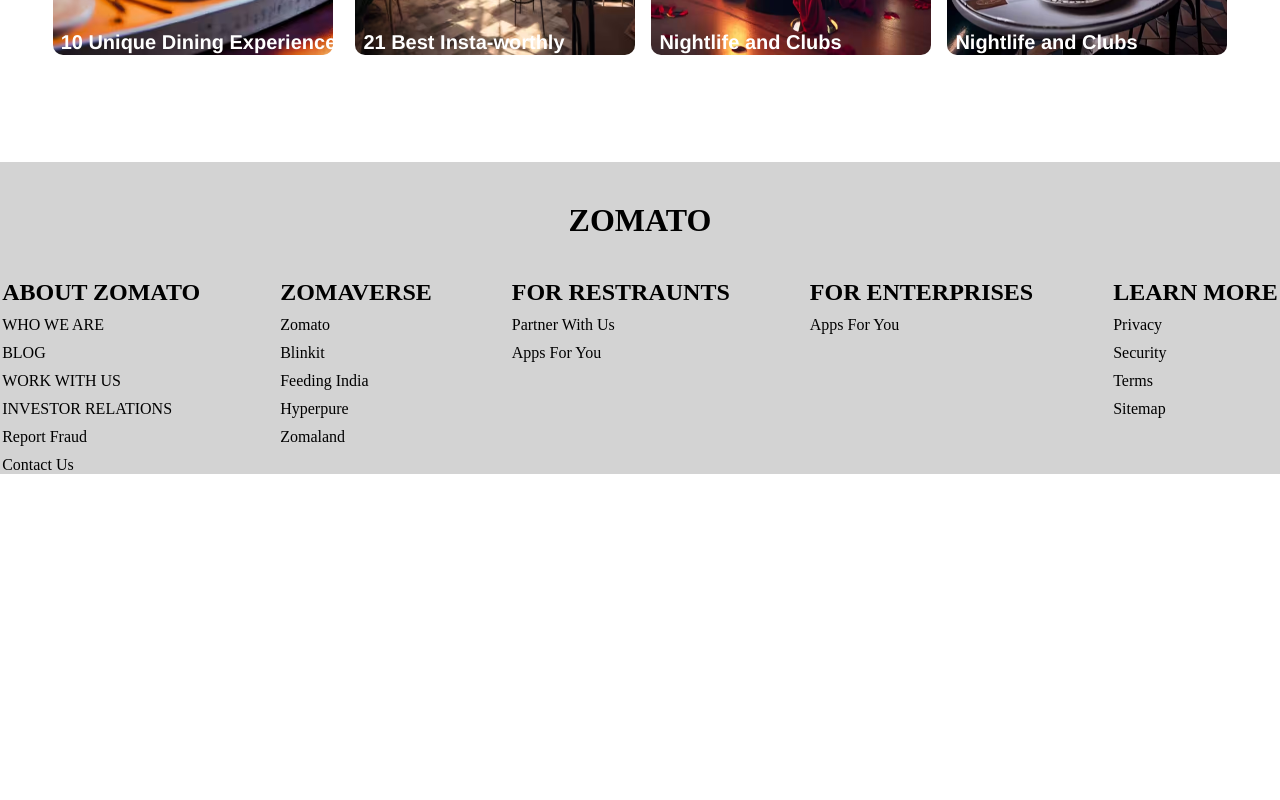
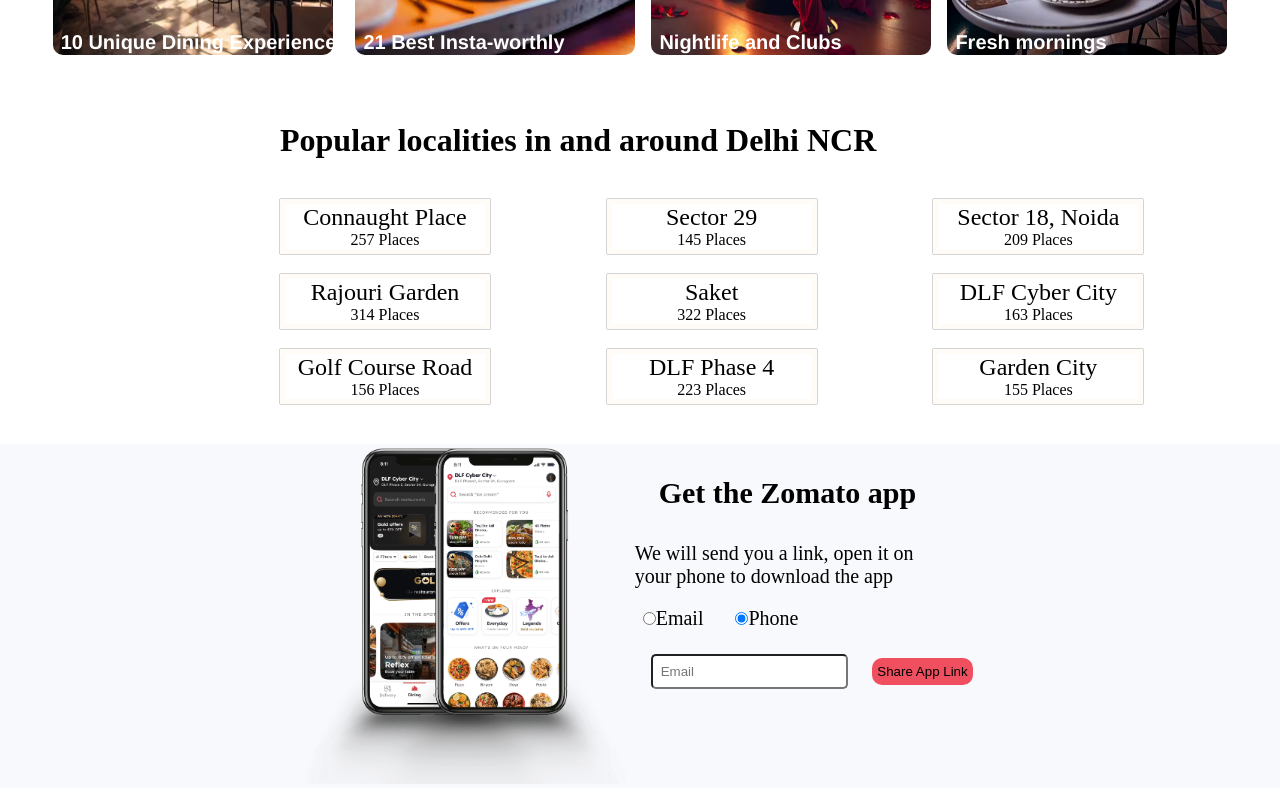
Before and after one commit to Ishusharma7/Zomato-clone, a React (Create React App) app: page / in a window 1280 px wide. Shown: the part 1180-1980 px from the top of the page. Before the commit the page ends 1654 px from the top, so only its background shows below. Built offline with nearby package versions, Linux system fonts and the light colour scheme.

Commit message:
first commit

```diff
--- a/src/Collections/Collection.js
+++ b/src/Collections/Collection.js
@@ -5,32 +5,30 @@
 import c from './images/c.avif'
 import d from './images/d.avif'
 import { Card } from "../Card";
+import { Local } from "../Localities/Localities";
 
 export const Collection = () =>{
+  const data =[
+    {src:a,h:"10 Unique Dining Experiences"},
+    {src:b,h:"21 Best Insta-worthly"},
+    {src:c,h:"Nightlife and Clubs"},
+    {src:d,h:"Fresh mornings"}
+  ];
     return(
       <>
       <div className={col.heading}>
       <h5>Collections</h5>
       <p>Explore curated lists of top restaurants, cafes, pubs, and bars in Delhi NCR, based on trends</p>
       </div>
-      <div className={col.card}>
-      <div  className={col.photos}>
-     <Card src ={b} />
-       <h2>10 Unique Dining Experiences</h2>
+      <div className={col.card} >
+      {data.map((item,index) => (
+      <div  className={col.photos} key ={index}>
+     <Card src ={item.src} />
+       <h2>{item.h}</h2>
        </div>
-       <div  className={col.photos}>
-       <Card src ={a} />
-       <h2>21 Best Insta-worthly</h2>
-       </div>
-       <div  className={col.photos}>
-       <Card src ={c} />
-       <h2>Nightlife and Clubs</h2>
-       </div>
-       <div  className={col.photos}>
-       <Card src ={d} />
-       <h2>Nightlife and Clubs</h2>
-       </div>
+      ))}
      </div>
+     <Local />
      </>
  )
 }
--- /dev/null
+++ b/src/Localities/Localities.js
@@ -0,0 +1,63 @@
+import React from "react";
+import {Card} from '../Card'
+import e from '../Collections/images/e.avif'
+import css from './Localities.module.css'
+export const Local =() => {
+    const data =[
+        {place: "Connaught Place", no:"257"},
+        {place: "Sector 29", no:"145"},
+        {place: "Sector 18, Noida", no:"209"},
+        {place: "Rajouri Garden", no:"314"},
+        {place: "Saket", no:"322"},
+        {place: "DLF Cyber City", no:"163"},
+        {place: "Golf Course Road", no:"156"},
+        {place: "DLF Phase 4", no:"223"},
+        {place: "Garden City", no:"155"}
+    ];
+    return(
+        <>
+    <div className={css.first}>
+            <h1>Popular localities in and around Delhi NCR</h1>
+            </div>
+    <div className={css.second}>
+            {data.map((item,index) =>(
+        <div className={css.third} key = {index}>
+        <h2>{item.place}</h2>
+        <p>{item.no} Places</p>
+        </div>
+            ))}
+        </div>
+
+
+        <div className={css.down}>
+            <div className={css.imge}>
+                <Card src={e}/>
+            </div>
+            <div className={css.app}>
+                <h3>Get the Zomato app</h3>
+                <p>We will send you a link, open it on your phone to download the app</p>
+                <label>
+                    <input
+                        type="radio"
+                    />
+                    Email
+                </label>
+                <label>
+                    <input
+                        type="radio"
+                        checked
+                    />
+                    Phone
+                </label><br/>
+                <input
+                    placeholder="Email"
+                    type="text"
+                />
+                <button>Share App Link</button>
+            </div>
+
+        </div>
+
+        </>
+    )
+}
--- /dev/null
+++ b/src/Localities/Localities.module.css
@@ -0,0 +1,60 @@
+*{
+    margin: 0;
+    padding: 0;
+}
+.second {
+    display: grid;
+    grid-template-columns: repeat(3,1fr);
+    gap: 20px;
+    width: 120vh;
+    margin-left: 35vh;
+}
+.third{
+    border: 5px solid rgb(255, 251, 247);
+    box-shadow:  0px 0px 1px 0px;
+    width: 25vh;
+    text-align: center;
+}
+.first h1{
+    margin: 5vh;
+    padding-left: 30vh;
+}
+.third h2{
+    font-weight: 200;
+}
+.imge img{
+    width: 40vh;
+}
+.down{
+    display: flex;
+    justify-content: center;
+    margin-top: 5vh;
+    background-color: rgb(248, 249, 252);
+}
+.app h3{
+    font-size: 30px;
+    margin: 4vh;
+}
+.app p{
+    font-size: 20px;
+    width: 35vh;
+    margin: 1vh;
+}
+label{
+    font-size: 20px;
+    padding: 2vh;
+}
+.app input[type=text]{
+    margin: 3vh;
+    padding: 1vh;
+    border-radius: 5px;
+}
+.app button{
+    border: 0;
+    background-color:rgb(239, 79, 95) ;
+    padding: .7vh;
+    border-radius: 10px;
+}
+input[type = radio]{
+    margin-top: 2vh;
+}
```
Also changed, not shown: src/Collections/images/e.avif (added).
